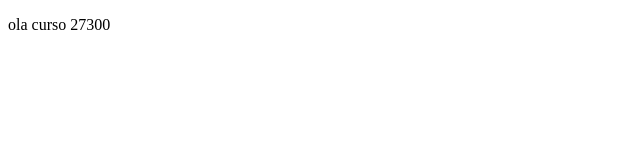
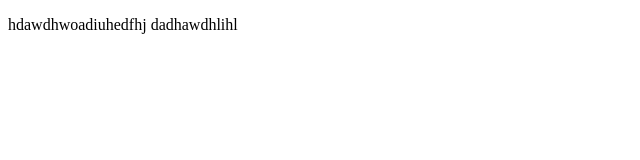
Before and after one commit to ArielRueda/27300, a plain HTML site: page index.html in a window 1280 px wide. Shown: the whole page, without its empty margins (0-640 px from the left). Drawn offline with Linux system fonts and the light colour scheme.

Commit message:
segundo commit

```diff
--- a/index.html
+++ b/index.html
@@ -6,7 +6,8 @@
 <body>
 
 	<div>
-		<p>ola curso 27300</p>
+		<p>hdawdhwoadiuhedfhj
+		dadhawdhlihl</p>
 	</div>
 	<p><Lorem ipsum dolor sit amet, consectetur adipisicing elit, sed do eiusmod
 	tempor incididunt ut labore et dolore magna aliqua. Ut enim ad minim veniam,
```
